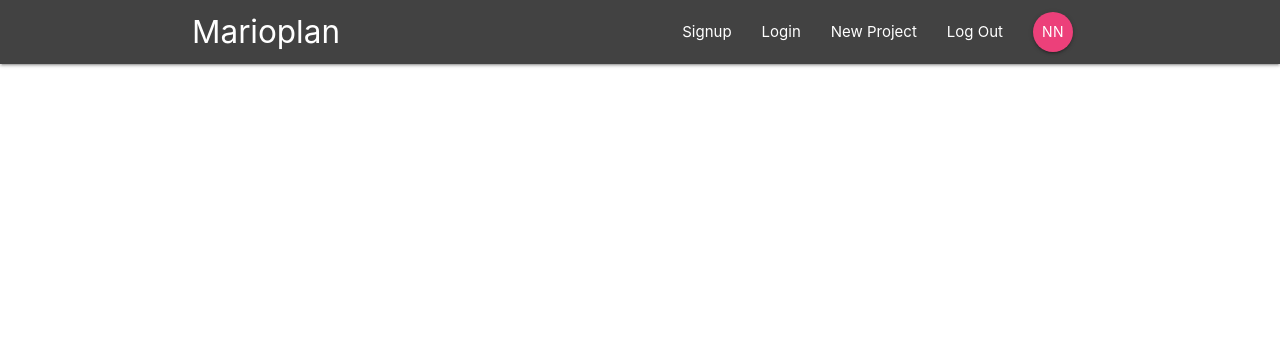
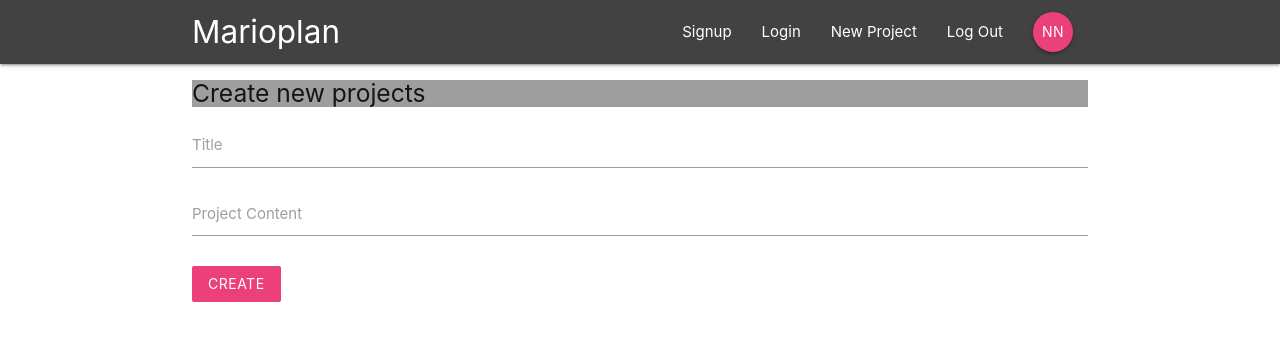
Before and after one commit to Brainketunze/React_Redux_fierbase-App, a React (Create React App) app: page /create in a window 1280 px wide. Shown: the top 340 px of the page. Built offline with nearby package versions, Linux system fonts and the light colour scheme.

Commit message:
lession-9

```diff
--- a/src/App.js
+++ b/src/App.js
@@ -5,6 +5,7 @@
 import ProjectDetails from './components/projects/ProjectDetails';
 import SignIn from './components/auth/SignIn';
 import SignUp from './components/auth/SignUp';
+import CreateProject from './components/projects/CreateProject';
 
 class App extends Component {
   render() {
@@ -17,6 +18,7 @@
           <Route path='/project/:id' component={ProjectDetails} />
           <Route path='/signin' component={SignIn} />
           <Route path='/signup' component={SignUp} />
+          <Route path='/create' component={CreateProject} />
         </Switch>
       </div>
     </BrowserRouter>
--- a/src/components/projects/CreateProject.js
+++ b/src/components/projects/CreateProject.js
@@ -0,0 +1,38 @@
+import React, { Component } from 'react'
+class CreateProject extends Component {
+    state = {
+        title: '',
+        content: ''
+    }
+    handleChange = (e) => {
+        this.setState({
+            [e.target.id]: e.target.value
+        })
+    }
+    handleSubmit = (e) => {
+        e.preventDefault();
+        console.log(this.state);
+    }
+    render() {
+        return (
+            <div className="container">
+              <form onSubmit={this.handleSubmit} className="white">
+                 <h5 className="grey text-darken-3">Create new projects</h5>
+                 <div className="input-field">
+                     <label htmlFor="title">Title</label>
+                     <input type="text" id="title" onChange={this.handleChange} />
+                 </div>
+                 <div className="input-field">
+                     <label htmlFor="content">Project Content</label>
+                     <textarea id="content" className="materialize-textarea" onChange={this.handleChange}></textarea>
+                 </div>
+                 <div className="input-field">
+                     <button className="btn pink lighten-1 z-depth-0">Create</button>
+                 </div>
+              </form>
+            </div>
+        )
+    }
+}
+
+export default CreateProject
```
